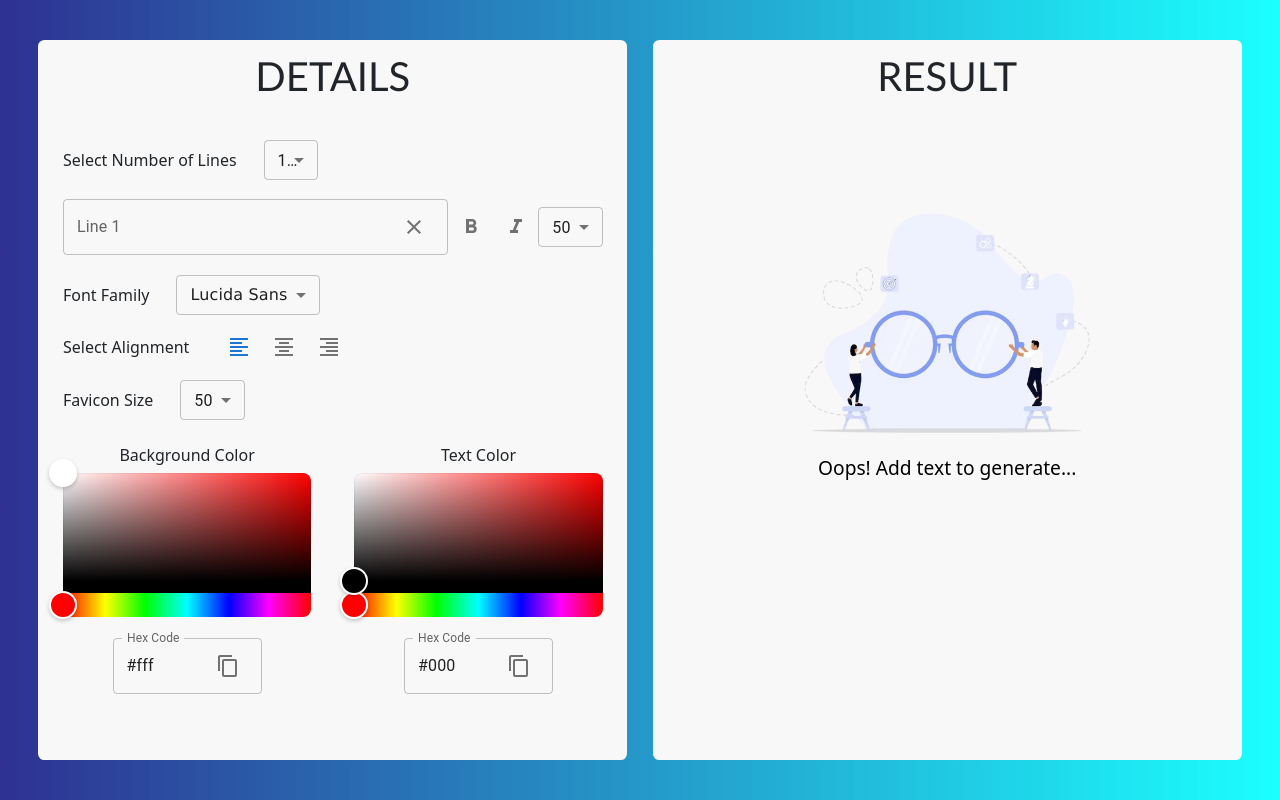
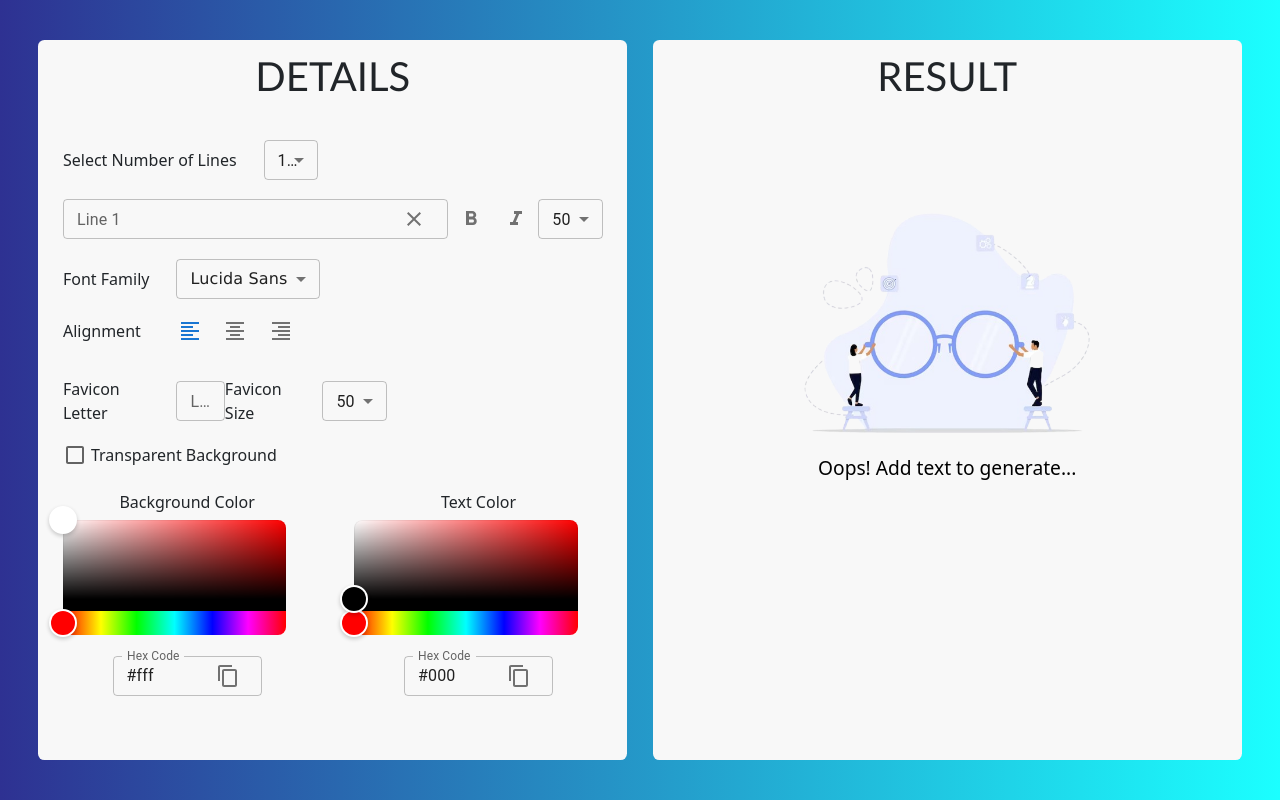
Before and after one commit to SampreetG22/LocForge, a React (Create React App) app: page / in a window 1280 px wide. Built offline with nearby package versions, Linux system fonts and the light colour scheme.

Commit message:
Added transparent background and favicon input

```diff
--- a/src/components/Inputs/Inputs.css
+++ b/src/components/Inputs/Inputs.css
@@ -49,9 +49,29 @@
   width: 80%;
   margin-block: 0.5vw !important;
 }
+.faviconDetailsWrapper {
+  display: flex;
+  align-items: center;
+  width: 100%;
+}
+.faviconSizeWrapper {
+  width: 30%;
+}
+.faviconLetter {
+  width: 30% !important;
+}
 .fontsDropdown {
   min-width: 25%;
   width: max-content;
+}
+.transparentBackground {
+  display: flex;
+  align-items: center;
+  margin-top: 1%;
+}
+.checkbox {
+  margin-right: 4px !important;
+  padding: 0 !important;
 }
 .alignmentWrapper {
   display: flex;
@@ -73,8 +93,8 @@
   text-align: center;
 }
 .colorPicker {
-  width: 100% !important;
-  height: 100% !important;
+  width: 90% !important;
+  height: 80% !important;
   margin-bottom: 1.6vw;
 }
 .hexCode {
--- a/src/components/Inputs/Inputs.jsx
+++ b/src/components/Inputs/Inputs.jsx
@@ -1,7 +1,13 @@
-import React, { useState } from "react";
+import React, { useState, useEffect } from "react";
 import "./Inputs.css";
 import { Output } from "../Output/Output";
-import { IconButton, MenuItem, Select, TextField } from "@mui/material";
+import {
+  IconButton,
+  MenuItem,
+  Select,
+  TextField,
+  Checkbox,
+} from "@mui/material";
 import FormatBoldIcon from "@mui/icons-material/FormatBold";
 import FormatItalicIcon from "@mui/icons-material/FormatItalic";
 import FormatAlignLeftIcon from "@mui/icons-material/FormatAlignLeft";
@@ -18,12 +24,17 @@ export const Inputs = () => {
   const [styles, setStyles] = useState({
     line1: { bold: false, italic: false, fontSize: 50 },
     line2: { bold: false, italic: false, fontSize: 22 },
-    favicon: { fontSize: 50 },
+    favicon: { letter: "", fontSize: 50 },
     color: "#000",
     backgroundColor: "#fff",
   });
   const [selectedFont, setSelectedFont] = useState("Lucida Sans");
   const [alignment, setAlignment] = useState("left");
+  const [isTransparent, setIsTransparent] = useState(false);
+
+  useEffect(() => {
+    setIsTransparent(styles.backgroundColor === "transparent");
+  }, [styles.backgroundColor]);
 
   const handleTextChange = (line, value) => {
     setText((prev) => ({ ...prev, [line]: value }));
@@ -61,6 +72,19 @@ export const Inputs = () => {
     }));
   };
 
+  const handleFaviconLetterChange = (letter) => {
+    setStyles((prev) => ({
+      ...prev,
+      favicon: { ...prev.favicon, letter },
+    }));
+  };
+
+  const handleCheckboxChange = (event) => {
+    const isChecked = event.target.checked;
+    setIsTransparent(isChecked);
+    handleBackgroundColorChange(isChecked ? "transparent" : "#fff");
+  };
+
   const copyColor = (color) => {
     navigator.clipboard
       .writeText(color)
@@ -96,6 +120,7 @@ export const Inputs = () => {
               className="textFields"
               value={text.line1}
               onChange={(e) => handleTextChange("line1", e.target.value)}
+              size="small"
               InputProps={{
                 endAdornment: (
                   <IconButton onClick={() => clearText("line1")}>
@@ -140,6 +165,7 @@ export const Inputs = () => {
                 className="textFields"
                 value={text.line2}
                 onChange={(e) => handleTextChange("line2", e.target.value)}
+                size="small"
                 InputProps={{
                   endAdornment: (
                     <IconButton onClick={() => clearText("line2")}>
@@ -194,7 +220,7 @@ export const Inputs = () => {
           </Select>
         </div>
         <div className="alignmentWrapper">
-          <p className="linesText">Select Alignment</p>
+          <p className="linesText">Alignment</p>
           <IconButton
             className="iconButton"
             onClick={() => setAlignment("left")}
@@ -217,6 +243,17 @@ export const Inputs = () => {
             <FormatAlignRightIcon />
           </IconButton>
         </div>
+        <div className="faviconDetailsWrapper">
+          <div className="faviconSizeWrapper">
+            <p className="linesText">Favicon Letter</p>
+            <TextField
+              label="Letter"
+              size="small"
+              className="faviconLetter"
+              value={styles.favicon.letter}
+              onChange={(e) => handleFaviconLetterChange(e.target.value)}
+            />
+          </div>
           <div className="faviconSizeWrapper">
             <p className="linesText">Favicon Size</p>
             <Select
@@ -232,6 +269,16 @@ export const Inputs = () => {
               ))}
             </Select>
           </div>
+        </div>
+        <p className="transparentBackground">
+          <Checkbox
+            checked={isTransparent}
+            onChange={handleCheckboxChange}
+            color="primary"
+            className="checkbox"
+          />
+          Transparent Background
+        </p>
         <div className="colorPickerWrapper">
           <div className="backgroundColorWrapper">
             <h6>Background Color</h6>
@@ -246,6 +293,7 @@ export const Inputs = () => {
               variant="outlined"
               value={styles.backgroundColor}
               onChange={(e) => handleBackgroundColorChange(e.target.value)}
+              size="small"
               InputProps={{
                 endAdornment: (
                   <IconButton onClick={() => copyColor(styles.backgroundColor)}>
@@ -268,6 +316,7 @@ export const Inputs = () => {
               variant="outlined"
               value={styles.color}
               onChange={(e) => handleColorChange(e.target.value)}
+              size="small"
               InputProps={{
                 endAdornment: (
                   <IconButton onClick={() => copyColor(styles.color)}>
@@ -281,13 +330,15 @@ export const Inputs = () => {
       </div>
       <div className="outputContainer">
         <h1 className="logoTitle">RESULT</h1>
-        {text.line1 ? (
+        {text.line1 || styles.favicon.letter ? (
           <Output
             line1={text.line1}
             line2={text.line2}
             fontFamily={selectedFont}
             styles={styles}
             alignment={alignment}
+            faviconLetter={styles.favicon.letter} // Pass favicon letter to Output component
+            isTransparent={isTransparent} // Pass transparency state to Output component
           />
         ) : (
           <div className="noResultWrapper">
--- a/src/components/Output/Output.jsx
+++ b/src/components/Output/Output.jsx
@@ -5,7 +5,15 @@ import html2canvas from "html2canvas";
 import CloudDownloadIcon from "@mui/icons-material/CloudDownload";
 
 export const Output = (props) => {
-  const { line1, line2, fontFamily, styles, alignment } = props;
+  const {
+    line1,
+    line2,
+    fontFamily,
+    styles,
+    alignment,
+    faviconLetter,
+    isTransparent,
+  } = props;
 
   const getStyle = (line) => ({
     fontWeight: styles[line].bold ? "bold" : "normal",
@@ -20,7 +28,7 @@ export const Output = (props) => {
     const logoDiv = document.querySelector(".logoContainer");
     const faviconDiv = document.querySelector(".faviconContainer");
 
-    html2canvas(logoDiv).then((canvas) => {
+    html2canvas(logoDiv, { backgroundColor: null }).then((canvas) => {
       const link = document.createElement("a");
       link.href = canvas.toDataURL("image/png");
       link.download = "Logo.png";
@@ -29,7 +37,7 @@ export const Output = (props) => {
       }
     });
 
-    html2canvas(faviconDiv).then((canvas) => {
+    html2canvas(faviconDiv, { backgroundColor: null }).then((canvas) => {
       const link = document.createElement("a");
       link.href = canvas.toDataURL("image/png");
       link.download = "Favicon.png";
@@ -48,17 +56,25 @@ export const Output = (props) => {
     <div className="outputMainContainer">
       <div
         className="logoContainer"
-        style={{ backgroundColor: styles.backgroundColor }}
+        style={{
+          backgroundColor: isTransparent
+            ? "transparent"
+            : styles.backgroundColor,
+        }}
       >
         <p style={{ fontFamily, ...getStyle("line1") }}>{line1}</p>
         <p style={{ fontFamily, ...getStyle("line2") }}>{line2}</p>
       </div>
       <div
         className="faviconContainer"
-        style={{ backgroundColor: styles.backgroundColor }}
+        style={{
+          backgroundColor: isTransparent
+            ? "transparent"
+            : styles.backgroundColor,
+        }}
       >
         <p style={{ fontFamily, ...getStyle("favicon") }}>
-          {firstLetter(line1)}
+          {faviconLetter.toUpperCase() || firstLetter(line1)}
         </p>
       </div>
       <div className="buttonsWrapper">
```
Lines whose indentation alone changed are shown as unchanged.
